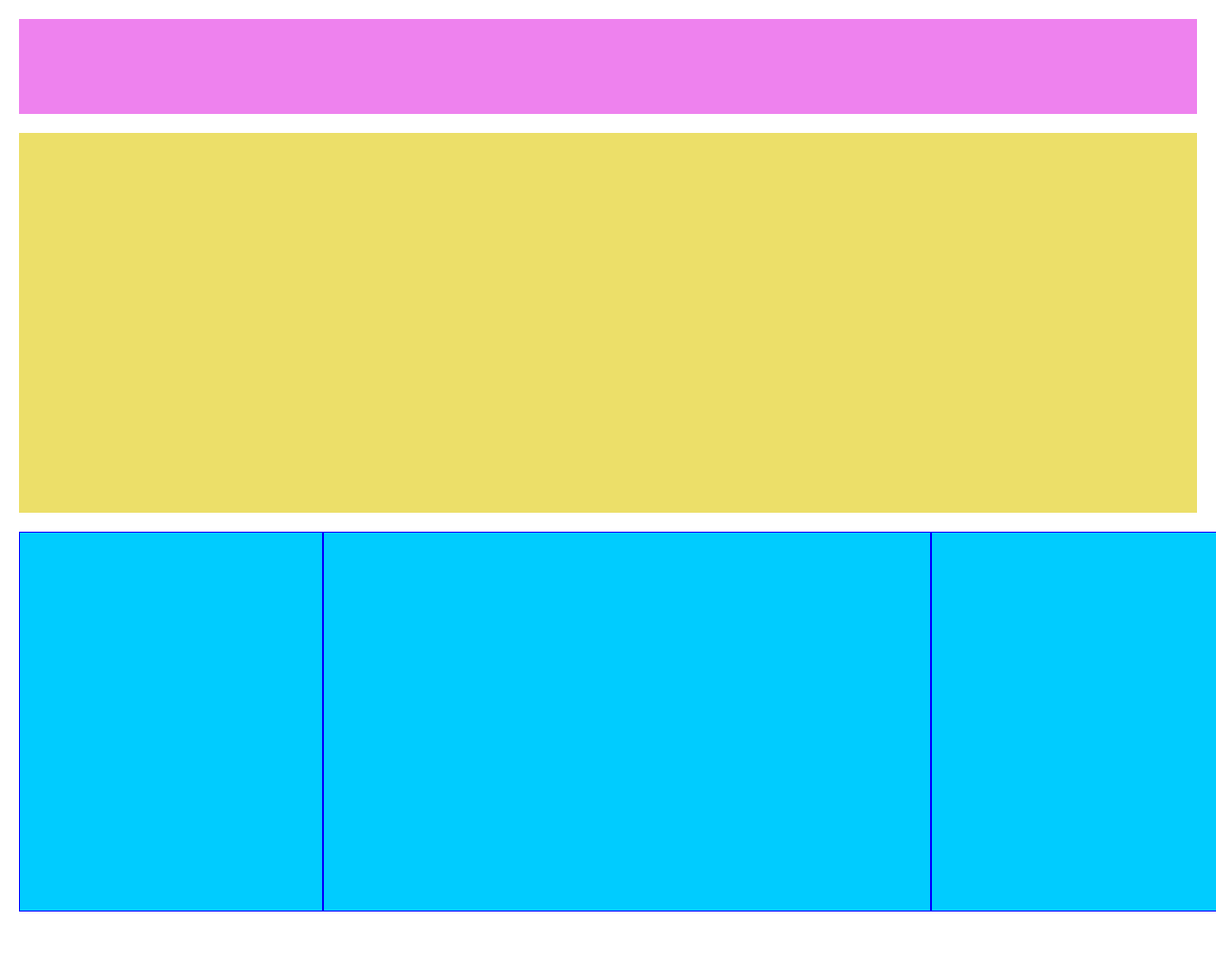
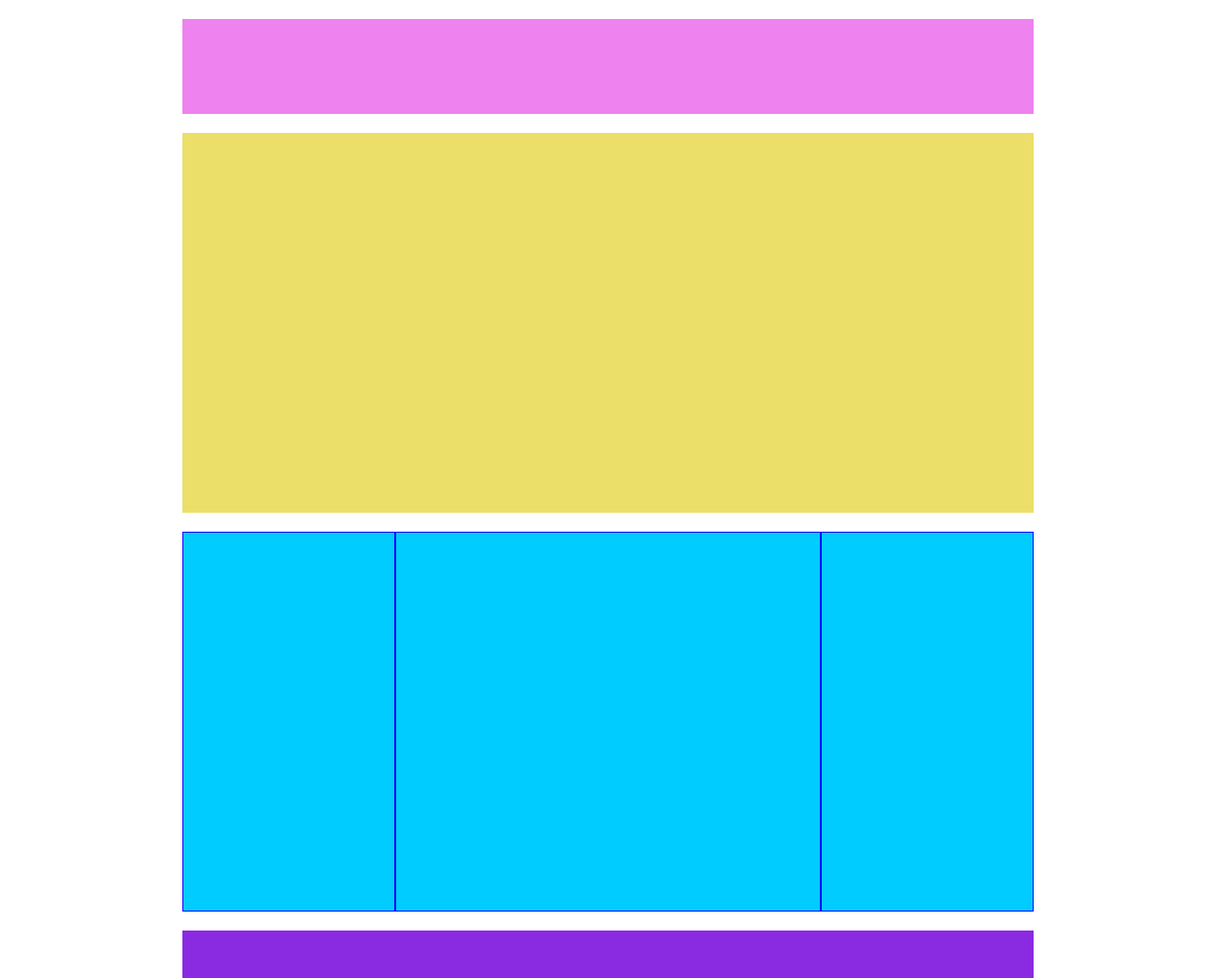
Before and after one commit to OcimaOcram/htmlcss-struttura-wp, a plain HTML site: page index.html in a window 1280 px wide. Shown: the whole page at 95% size. Before the commit the page ends 980 px from the top, so only its background shows below. Drawn offline with Linux system fonts and the light colour scheme.

Commit message:
Esercizio completo

```diff
--- a/index.html
+++ b/index.html
@@ -8,21 +8,26 @@
     <title>struttura wp</title>
 </head>
 <body>
-    <header id="header" class="margin20px">
+    <div id="mega-contenitore">
+        <header id="header" class="margintop20px">
 
-    </header>
-    <div id="main1" class="margin20px">
-
-    </div>
-    <div id="container" class="margin20px">
-        <div class="contenuto-piccolo">
+        </header>
+        <div id="main1" class="margintop20px">
 
         </div>
-        <div class="contenuto-centrale">
+        <div id="container" class="margintop20px">
+            <div class="float contenuto-piccolo">
 
-        </div><div class="contenuto-piccolo">
+            </div>
+            <div class="float contenuto-centrale">
 
+            </div><div class="float contenuto-piccolo">
+
+            </div>
         </div>
+        <footer class="margintop20px" id="footer">
+
+        </footer>
     </div>
 
 
--- a/style.css
+++ b/style.css
@@ -3,9 +3,18 @@
     margin: 0%;
     box-sizing: border-box;
 }
+ /* utility */
+.margintop20px {
+    margin-top: 20px;
+}
+.float {
+    float: left;
+}
+/* Inizio esercizio */
+#mega-contenitore {
+    width: 70%;
+    margin: auto;
 
-.margin20px {
-    margin: 20px;
 }
 #header {
     /* debug */
@@ -28,7 +37,6 @@
 
 }
 .contenuto-piccolo {
-    float: left;
     width: 25%;
     /* debug */
     height: 100%;
@@ -36,10 +44,14 @@
     border-color: blue;
 }
 .contenuto-centrale {
-    float: left;
     width: 50%;
     /* debug */
     height: 100%;
     border: solid 1px;
     border-color: blue;
 }
+#footer {
+     /* debug */
+     height: 50px;
+     background-color: blueviolet;
+}
```
